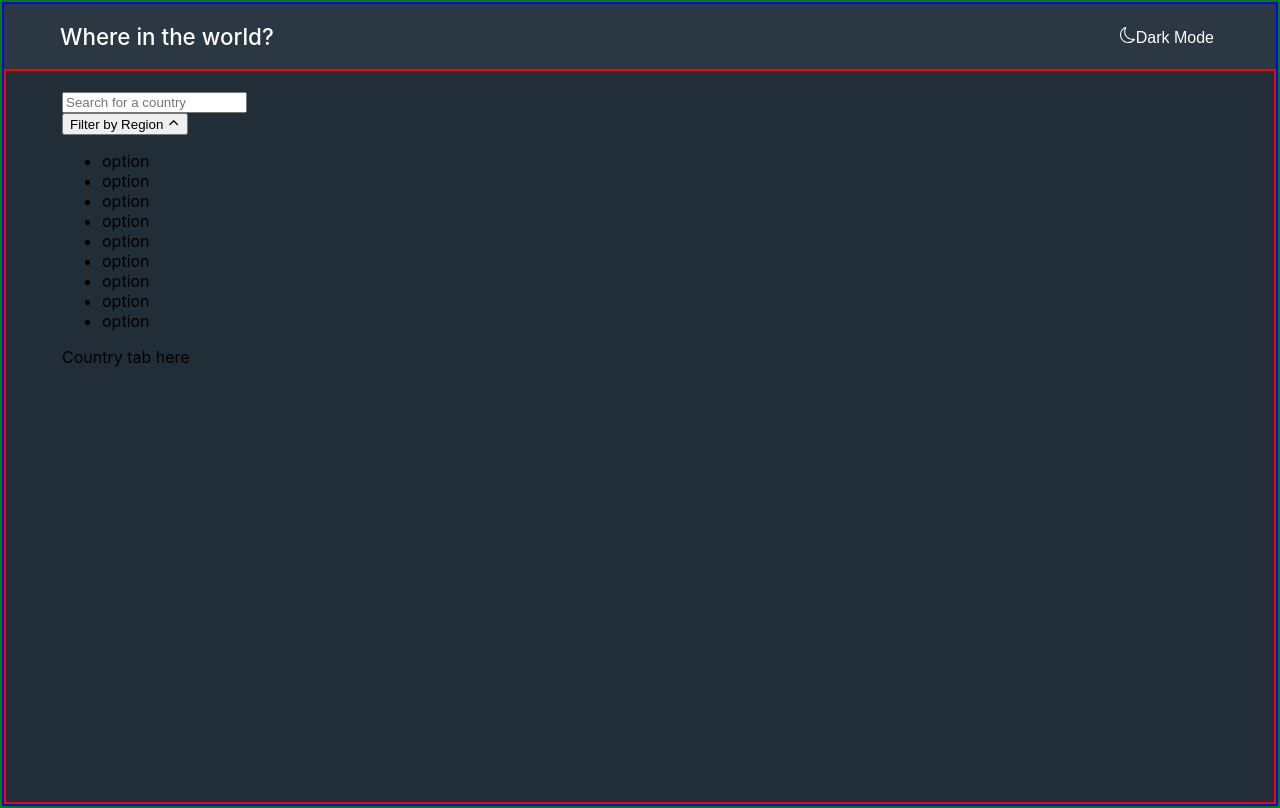
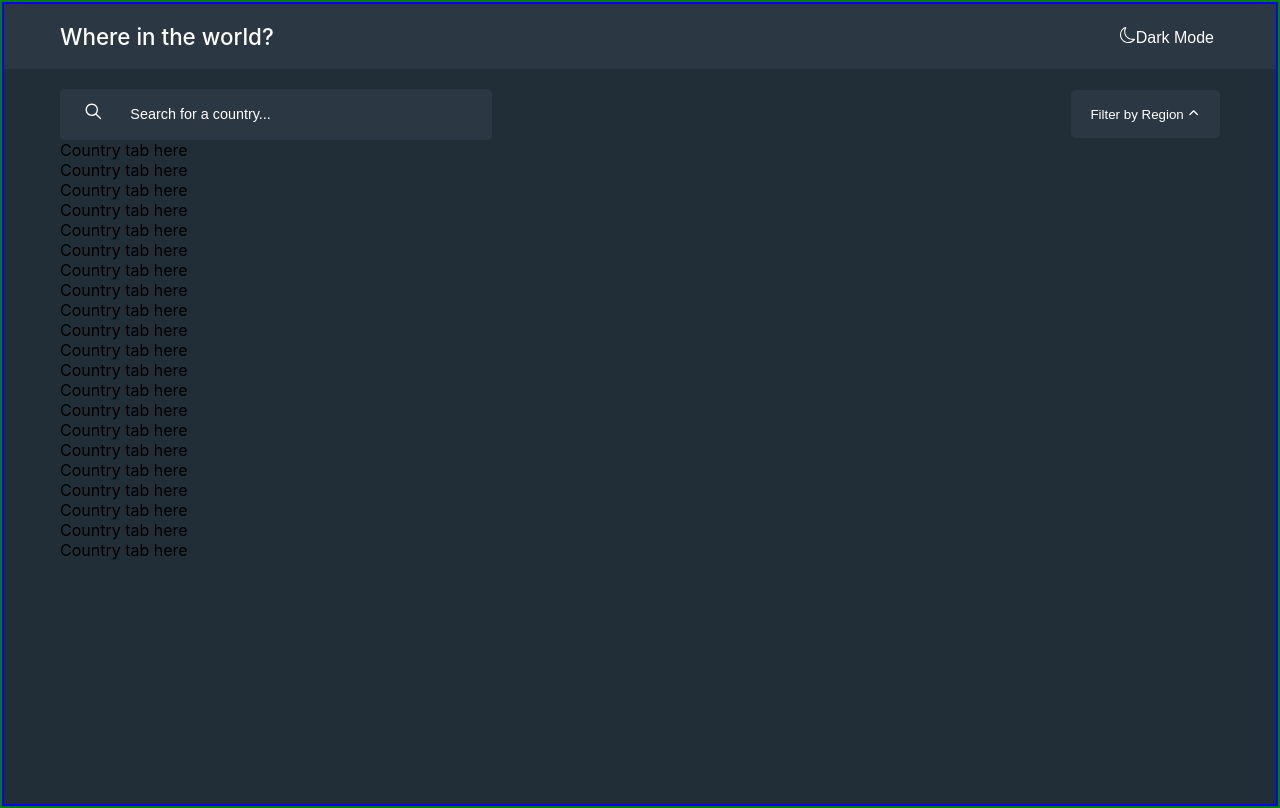
Before and after one commit to omar-etman/country-switcher, a React (Create React App) app: page / in a window 1280 px wide. Built offline with nearby package versions, Linux system fonts and the light colour scheme.

Commit message:
Setup the search params component

```diff
--- a/src/Components/Header/Header.scss
+++ b/src/Components/Header/Header.scss
@@ -3,6 +3,7 @@
     background-color: #2B3743;
     display: flex;
     justify-content: space-between;
+    align-items: center;
     padding: 1.2em 3.5em;
     color: white;
 
--- a/src/Components/List/List.js
+++ b/src/Components/List/List.js
@@ -5,6 +5,26 @@ function List() {
     return (
         <div>
             <Country/>
+            <Country/>
+            <Country/>
+            <Country/>
+            <Country/>
+            <Country/>
+            <Country/>
+            <Country/>
+            <Country/>
+            <Country/>
+            <Country/>
+            <Country/>
+            <Country/>
+            <Country/>
+            <Country/>
+            <Country/>
+            <Country/>
+            <Country/>
+            <Country/>
+            <Country/>
+            <Country/>
         </div>
     )
 }
--- a/src/Components/SearchParams/SearchParams.js
+++ b/src/Components/SearchParams/SearchParams.js
@@ -4,21 +4,25 @@ import { IoIosArrowUp } from 'react-icons/io';
 import { IoIosSearch } from 'react-icons/io';
 import './searchParams.scss'
 
-
 // <IoIosSearch/>
 // <IoIosArrowBack/>
 function SearchParams() {
     return (
         <div className="searchparams">
+            <div className="searchparams__searchbar">
+            <i><IoIosSearch/></i>
             <input
-                className="searchparams__searchbar"
-                placeholder='Search for a country'
+                className="searchparams__searchbar__input"
+                placeholder='Search for a country...'
                 type='text'
-            />
+                />
+                </div>
+
             <div className="searchparams__filter">
 
                 <button className="searchparams__filter__button">Filter by Region <i><IoIosArrowUp/></i></button>
-                <ul className="searchparams__filter__options">
+
+                {/* <ul className="searchparams__filter__options">
                     <li>option</li>
                     <li>option</li>
                     <li>option</li>
@@ -29,7 +33,7 @@ function SearchParams() {
                     <li>option</li>
                     <li>option</li>
 
-                </ul>
+                </ul> */}
             </div>
         </div>
     )
--- a/src/Components/SearchParams/searchParams.scss
+++ b/src/Components/SearchParams/searchParams.scss
@@ -1,11 +1,48 @@
-.searchParams{
+.searchparams{
+    display:flex;
+    flex-flow: row wrap;
+    justify-content: space-between;
+    align-items: center;
+    &__searchbar{
+        border-radius: 5px;
+        border: none;
+        background-color: #2B3743;
+        padding: 0.8rem 0.8rem;
+        display: flex;
+        align-items: center;
+        width: 35%;
+        i {
+            color: white;
+            font-weight: bold;
+            font-size: 1.3rem;
+            margin-left: 0.5em;
+            margin-right:0.4em;
+        }
 
 
+        &__input{
+            background-color: transparent;
+            border: none;
+            outline: none;
+            color: white;
+            margin-left: 1rem;
+            width: 100%;
+            font-size: 0.9rem;
 
-    &__searchbar{}
+        }
+        & ::placeholder{
+            color: white;
+        }
+    }
+
     &__filter{
-
-        &__button{}
+        &__button{
+            padding: 1rem 1.2rem;
+            background-color: #2B3743;
+            border: none;
+            border-radius: 5px;
+            color: white;
+        }
         &__options{}
 
     }
--- a/src/index.css
+++ b/src/index.css
@@ -1,7 +1,8 @@
 html {
   font-size: 1rem;
+}
 
-}
+
 
 body {
   border: 2px solid green;
--- a/src/pages/HomePage/HomePage.scss
+++ b/src/pages/HomePage/HomePage.scss
@@ -1,5 +1,4 @@
 .homepage{
-     border: 2px solid red;
      display: flex;
      flex-grow: 1;
      flex-flow: column wrap;
```
